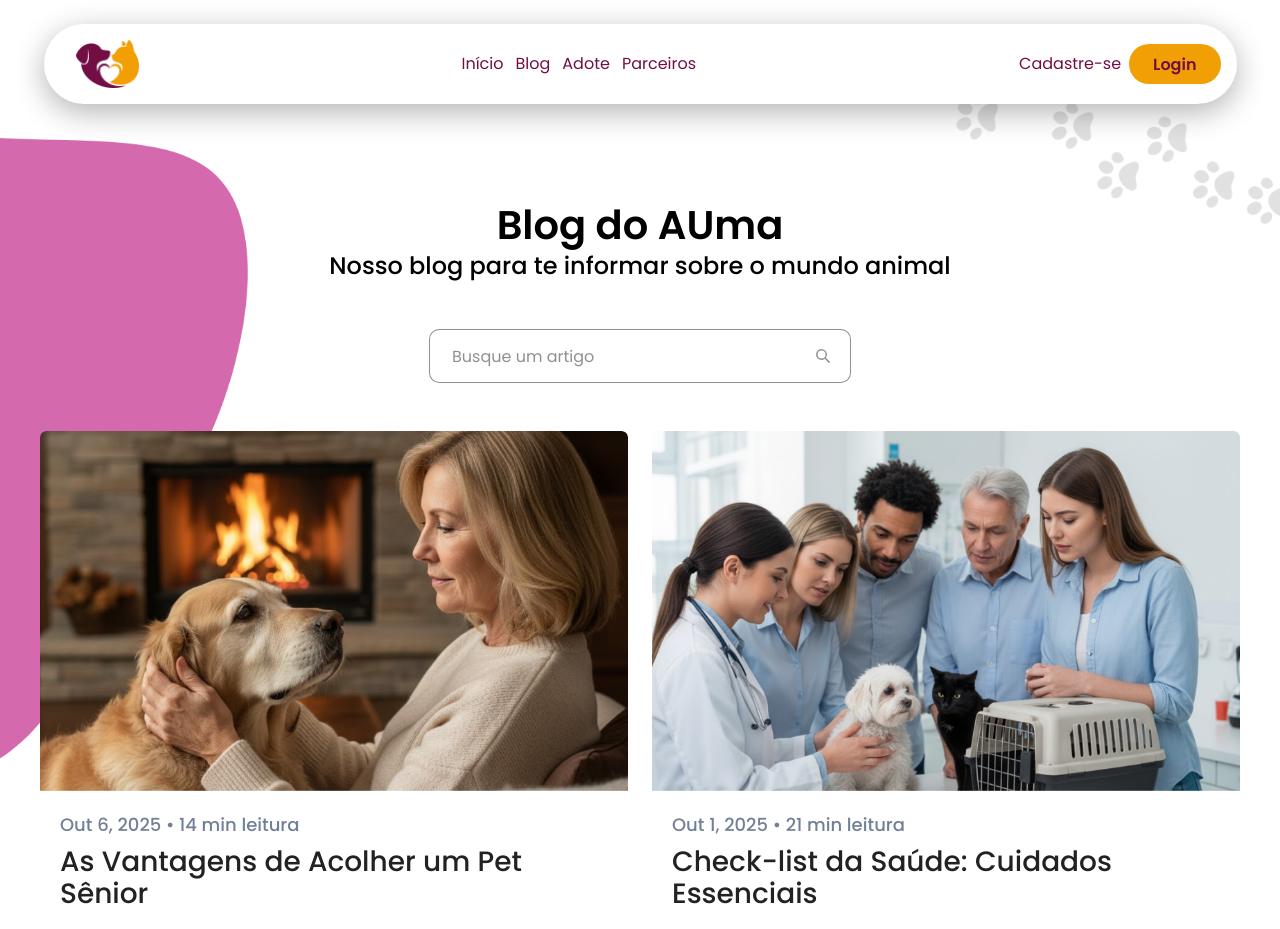
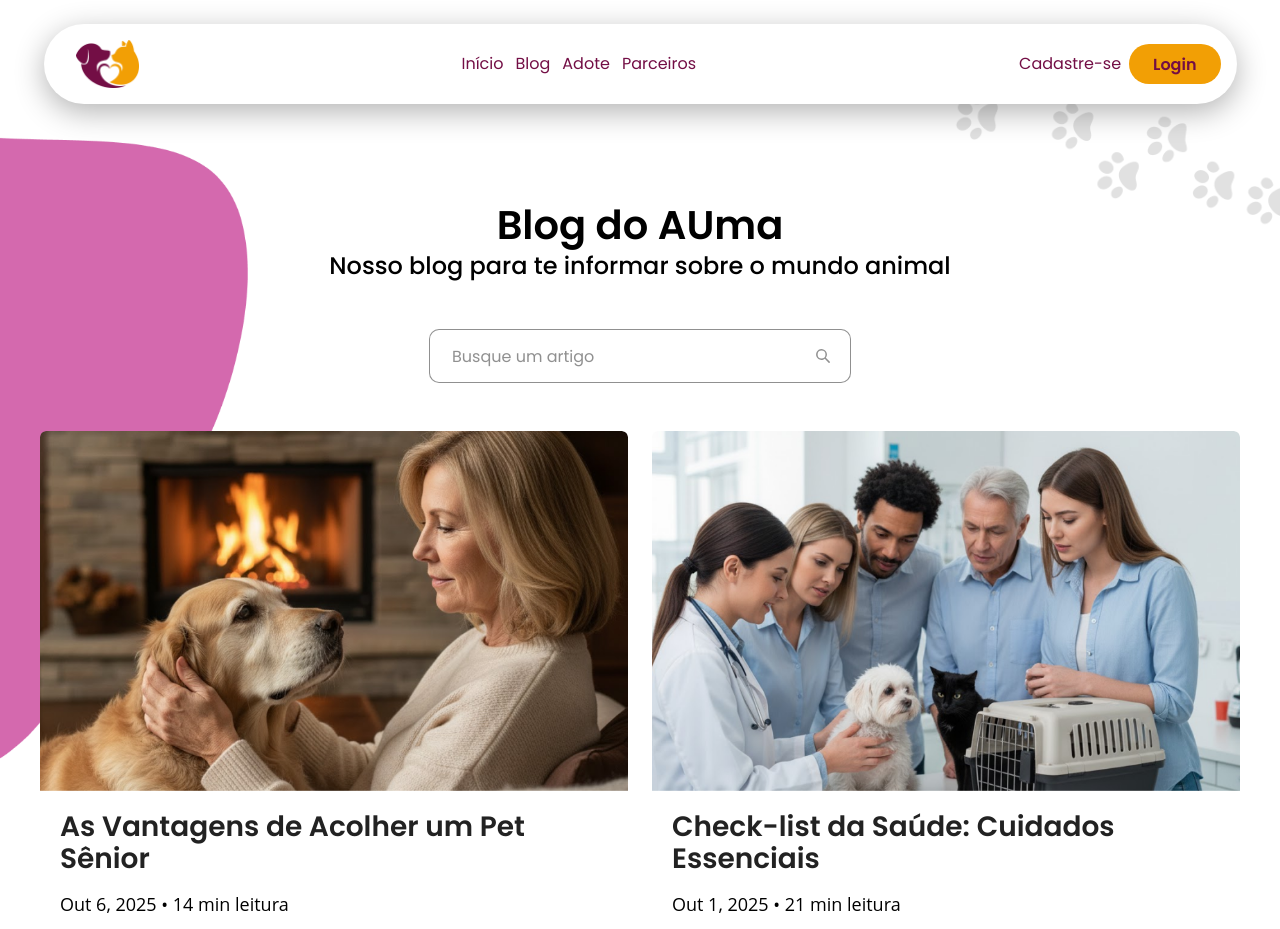
Before and after one commit to DevFlowBot/front-end-aumagemea, a Next.js app: page /blog in a window 1280 px wide. Shown: the top 929 px of the page. Built offline with nearby package versions, Linux system fonts and the light colour scheme.

Commit message:
Adiciona Subdescrição

```diff
--- a/src/components/commom/BlogCard.jsx
+++ b/src/components/commom/BlogCard.jsx
@@ -30,6 +30,7 @@ export function BlogCard({
   imagem,
   data,
   descricao,
+  subdescricao,
   link,
   tempo_gasto_leitura: tempoLeitura,
 
@@ -48,9 +49,9 @@ export function BlogCard({
 
   const hoverEffect = hover
     ? {
-        transform: 'translateY(-4px)',
-        '& *': { color: '#F29F05 !important' },
-      }
+      transform: 'translateY(-4px)',
+      '& *': { color: '#730E45 !important' },
+    }
     : undefined;
 
   return (
@@ -92,13 +93,32 @@ export function BlogCard({
 
         {/* Conteúdo */}
         <Box p={{ base: 3, sm: 4, md: 4, lg: 5 }} w="100%">
+
+          {/* Descrição */}
+          {descricao && (
+            <Text
+            color="#000"
+            fontFamily="Poppins"
+            fontWeight="600"
+            fontSize={{ base: '16px', sm: '18px', md: '20px', lg: '28px' }}
+            lineHeight={{ base: '20px', sm: '22px', md: '24px', lg: '32px' }}
+            whiteSpace="normal"
+            wordBreak="break-word"
+            mb={{ base: 2, sm: 3, md: 3, lg: 4 }}
+            transition="color 0.3s ease"
+            {...descriptionStyle}
+            >
+              {descricao}
+            </Text>
+          )}
+
           {/* Data e leitura */}
           {(dataFormatada || tempoLeitura) && (
             <Text
               mb={2}
-              color="gray.500"
-              fontFamily="Poppins"
-              fontWeight="500"
+              color="#000"
+              fontFamily="Open Sans"
+              fontWeight="400"
               fontSize={{ base: '14px', sm: '16px', md: '18px' }}
               transition="color 0.3s ease"
               {...dateStyle}
@@ -107,21 +127,16 @@ export function BlogCard({
             </Text>
           )}
 
-          {/* Descrição */}
-          {descricao && (
+          {subdescricao && (
             <Text
-              color="#222222"
-              fontFamily="Poppins"
-              fontWeight="500"
-              fontSize={{ base: '16px', sm: '18px', md: '20px', lg: '28px' }}
-              lineHeight={{ base: '20px', sm: '22px', md: '24px', lg: '32px' }}
-              whiteSpace="normal"
-              wordBreak="break-word"
-              mb={{ base: 2, sm: 3, md: 3, lg: 4 }}
-              transition="color 0.3s ease"
-              {...descriptionStyle}
+              color="#000"
+              fontFamily="Open Sans"
+              fontWeight="400"
+              fontSize={{ base: '14px', sm: '15px', md: '16px' }}
+              lineHeight={{ base: '18px', sm: '20px', md: '22px' }}
+              mb={{ base: 3, sm: 4, md: 4 }}
             >
-              {descricao}
+              {subdescricao}
             </Text>
           )}
 
@@ -149,7 +164,7 @@ export function BlogCard({
               w={{ base: '24px', sm: '28px', md: '32px' }}
               h={{ base: '24px', sm: '28px', md: '32px' }}
               bg="white"
-              color="#F29F05"
+              color="#730E45"
               borderRadius="full"
               display="flex"
               alignItems="center"
```
